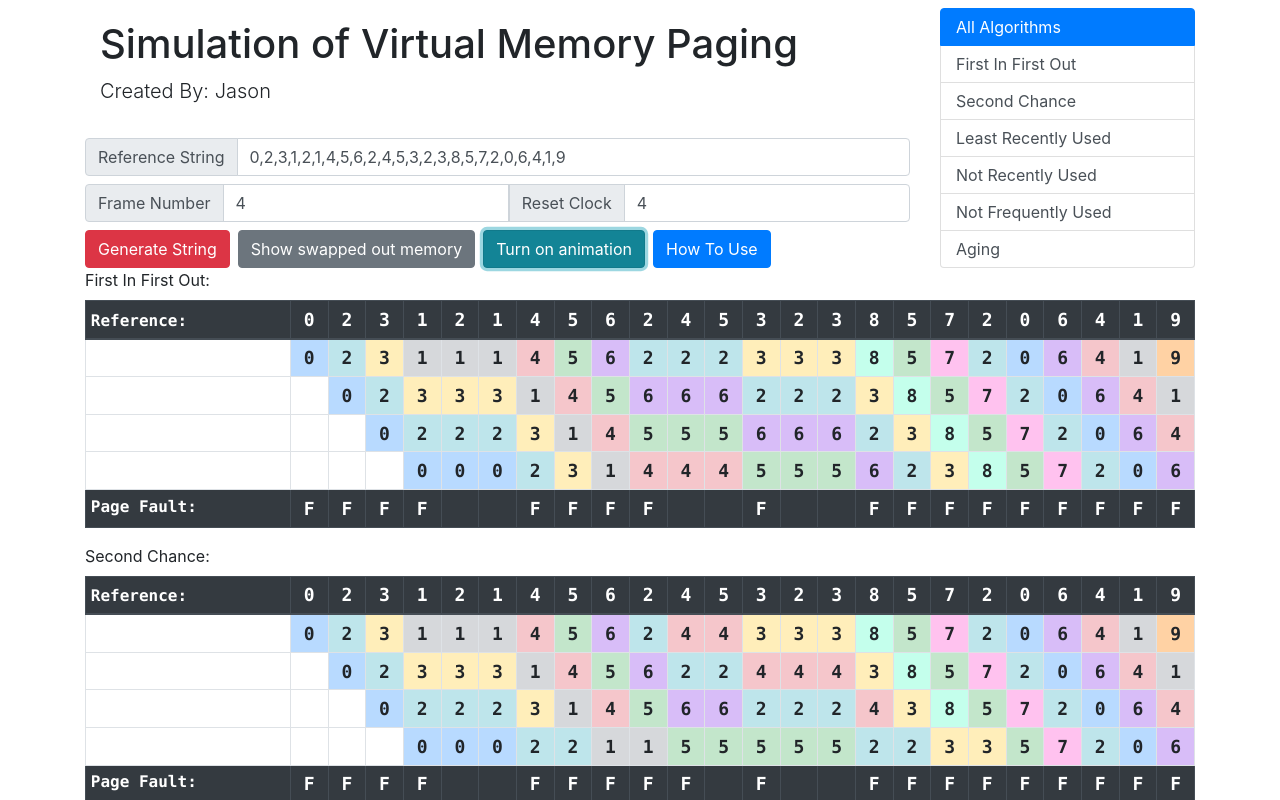
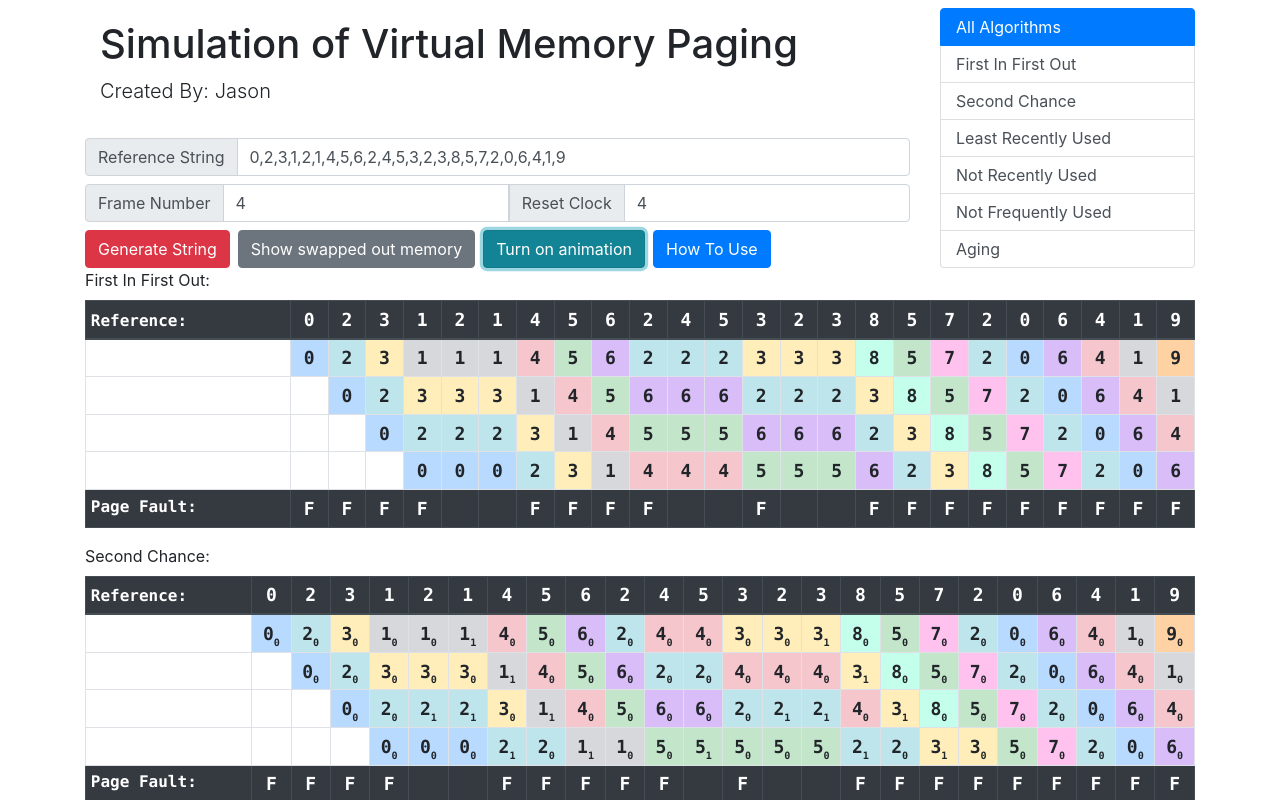
Before and after one commit to jason-dev1/Simulation-of-Virtual-Memory-Paging-Algorithms, a React (Create React App) app: page / in a window 1280 px wide. Both pictures are taken after a click on the button "Turn off animation". Shown: the top 800 px of the page. Built offline with nearby package versions, Linux system fonts and the light colour scheme.

Commit message:
Improved string generator and fixed show details

```diff
--- a/src/component/table.jsx
+++ b/src/component/table.jsx
@@ -46,7 +46,16 @@ export default class Table extends Component{
                                             </sub>
                                         </th>
                                     </Fade>
-                            : <th className={colorMap.get(r[f]) + " table-cell-align-center"}>{r[f]}</th>
+                            : <th className={colorMap.get(r[f]) + " table-cell-align-center"}>
+                                        {r[f]}
+                                        <sub>
+                                            <sub>
+                                                {(referenceMapArray[pageInMemArray.indexOf(r)]?
+                                                    referenceMapArray[pageInMemArray.indexOf(r)].get(r[f])
+                                                    : "")}
+                                            </sub>
+                                        </sub>
+                                    </th>
                             ))}
                         </tr>
                     ))}
--- a/src/utils/randomRefStringGen.js
+++ b/src/utils/randomRefStringGen.js
@@ -1,8 +1,13 @@
 export function refStringGen(size, range){
     let result = "";
+    let previous = 0;
+    let r = 0;
     for (let i = 0; i < size ; i++){
-        let r = Math.floor((Math.random()*range)).toString();
-        result = result + r + ",";
+        do {
+            r = Math.floor(Math.random()*range);
+        }while(r === previous);
+        result = result + r.toString() + ",";
+        previous = r;
     }
     result = result.substring(0, result.length-1);
     return result;
```
